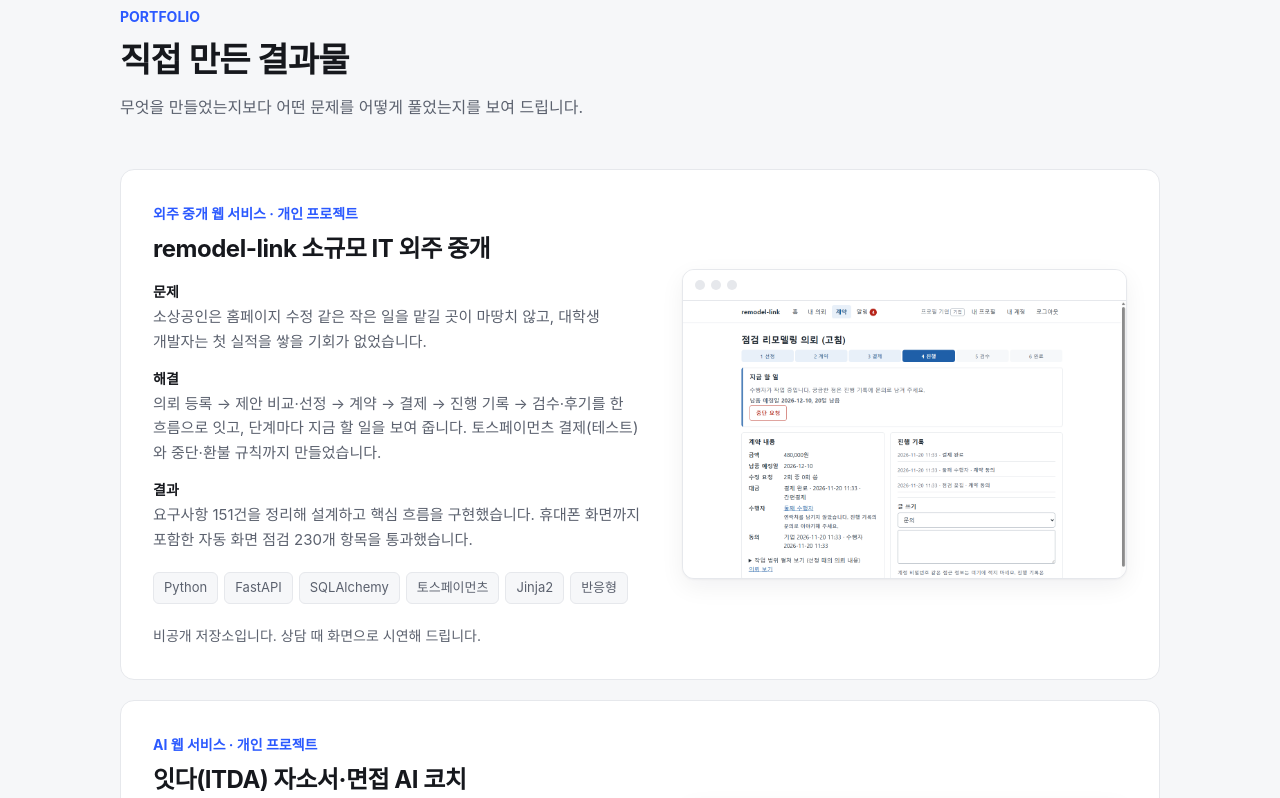
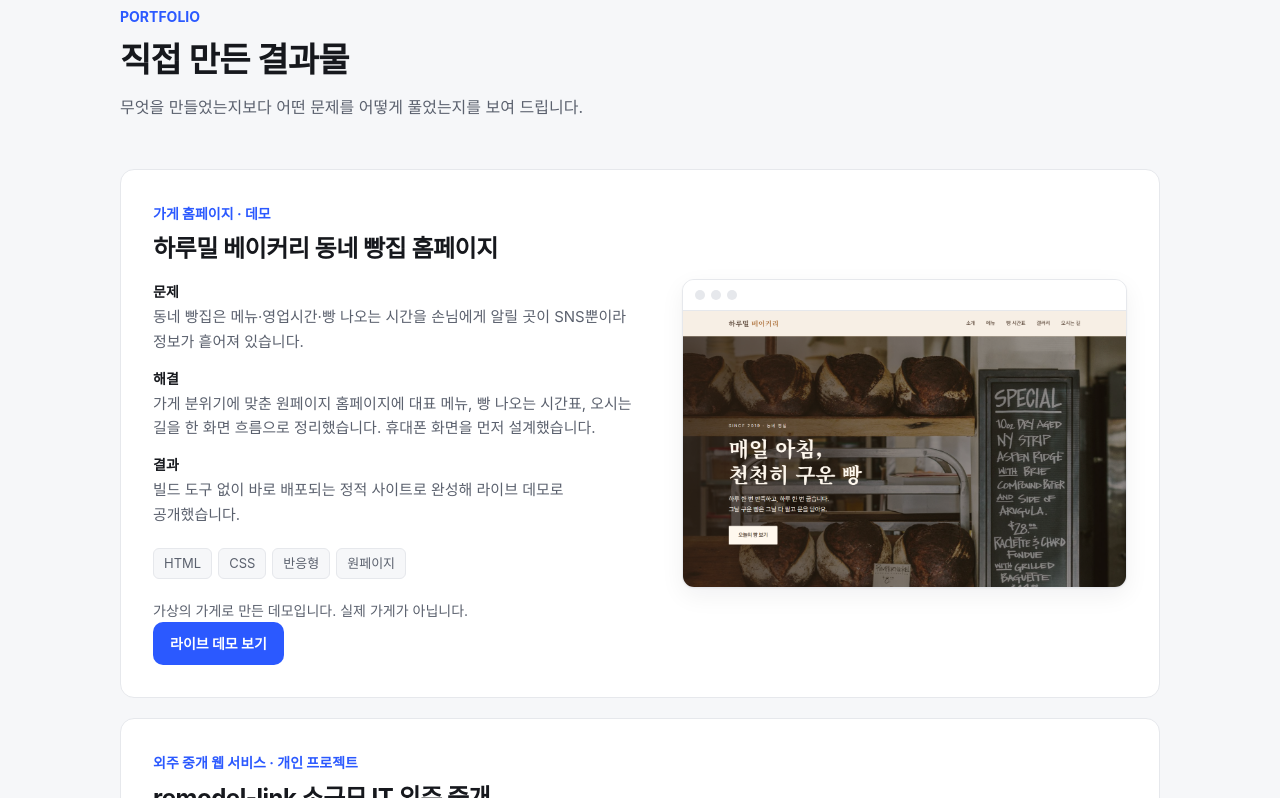
Before and after one commit to waterdog-hub/portfolio-site, a plain HTML site: page src/index.html in a window 1280 px wide. Shown: the part 2278-3076 px from the top of the page. Drawn offline with Linux system fonts and the light colour scheme; a web font is replaced by a local one.

Commit message:
feat: 하루밀 베이커리 데모를 포트폴리오 사례로 연결하고 문서 갱신
Co-Authored-By: Claude Sonnet 5.5 <noreply@anthropic.com>

```diff
--- a/src/index.html
+++ b/src/index.html
@@ -3,7 +3,7 @@
   2026-11-20 - portfolio-site - 외주 홍보용 원페이지 포트폴리오
   파일 위치: src/index.html
   TODO: "OO 웹스튜디오", 가격, 크몽·숨고 링크(href="#")는 자리표시다. 정해지면 바꾼다.
-  포트폴리오 스크린샷은 src/assets/에 있다 (remodel-link, itda, smart-voca). 휴대폰용은 -375.png.
+  포트폴리오 스크린샷은 src/assets/에 있다 (haru-bakery, remodel-link, itda, smart-voca). 휴대폰용은 -375.png.
 -->
 <html lang="ko">
 <head>
@@ -152,6 +152,39 @@
         </div>
 
         <!-- 스크린샷은 각 프로젝트를 테스트 DB와 지어낸 데이터로 띄워 찍었다 (기획 D-05) -->
+        <!-- 하루밀 베이커리는 가상의 가게로 만든 데모다. 의뢰인과 가까운 순서(D-05)로 맨 앞에 둔다 -->
+        <article class="work">
+          <div>
+            <p class="work__meta">가게 홈페이지 · 데모</p>
+            <h3>하루밀 베이커리 동네 빵집 홈페이지</h3>
+            <dl>
+              <dt>문제</dt>
+              <dd>동네 빵집은 메뉴·영업시간·빵 나오는 시간을 손님에게 알릴 곳이 SNS뿐이라 정보가 흩어져 있습니다.</dd>
+              <dt>해결</dt>
+              <dd>가게 분위기에 맞춘 원페이지 홈페이지에 대표 메뉴, 빵 나오는 시간표, 오시는 길을 한 화면 흐름으로 정리했습니다. 휴대폰 화면을 먼저 설계했습니다.</dd>
+              <dt>결과</dt>
+              <dd>빌드 도구 없이 바로 배포되는 정적 사이트로 완성해 라이브 데모로 공개했습니다.</dd>
+            </dl>
+            <ul class="tags">
+              <li>HTML</li><li>CSS</li><li>반응형</li><li>원페이지</li>
+            </ul>
+            <p class="work__note">가상의 가게로 만든 데모입니다. 실제 가게가 아닙니다.</p>
+            <div class="work__links">
+              <a href="demos/haru-bakery/" class="btn btn--primary btn--small">라이브 데모 보기</a>
+            </div>
+          </div>
+          <div class="work__visual">
+            <div class="mock">
+              <div class="mock__bar"><i></i><i></i><i></i></div>
+              <picture>
+                <source media="(max-width: 720px)" srcset="assets/haru-bakery-375.png" width="375" height="800">
+                <img class="mock__img" src="assets/haru-bakery.png" width="1280" height="900" loading="lazy"
+                     alt="하루밀 베이커리 데모 첫 화면. 선반에 놓인 빵 사진 위에 매일 아침, 천천히 구운 빵이라는 제목과 오늘의 빵 보기 버튼이 보인다">
+              </picture>
+            </div>
+          </div>
+        </article>
+
         <article class="work">
           <div>
             <p class="work__meta">외주 중개 웹 서비스 · 개인 프로젝트</p>
```
Also changed, not shown: src/assets/haru-bakery-375.png (added), src/assets/haru-bakery.png (added), 6 other files.
